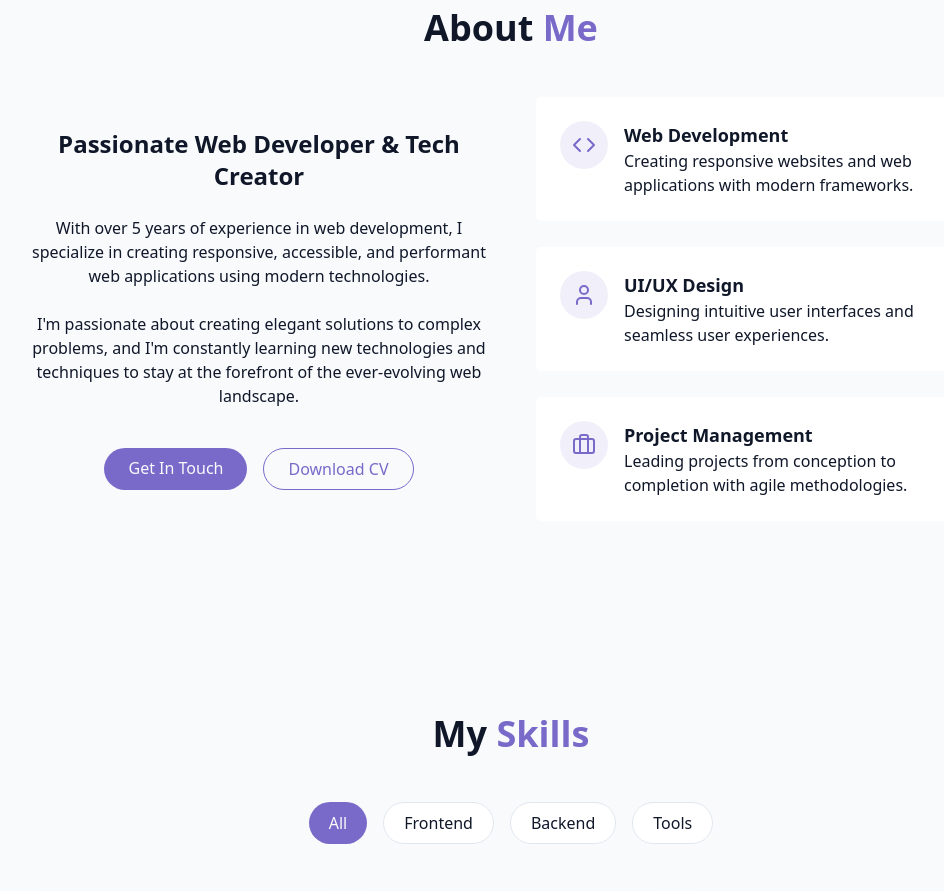
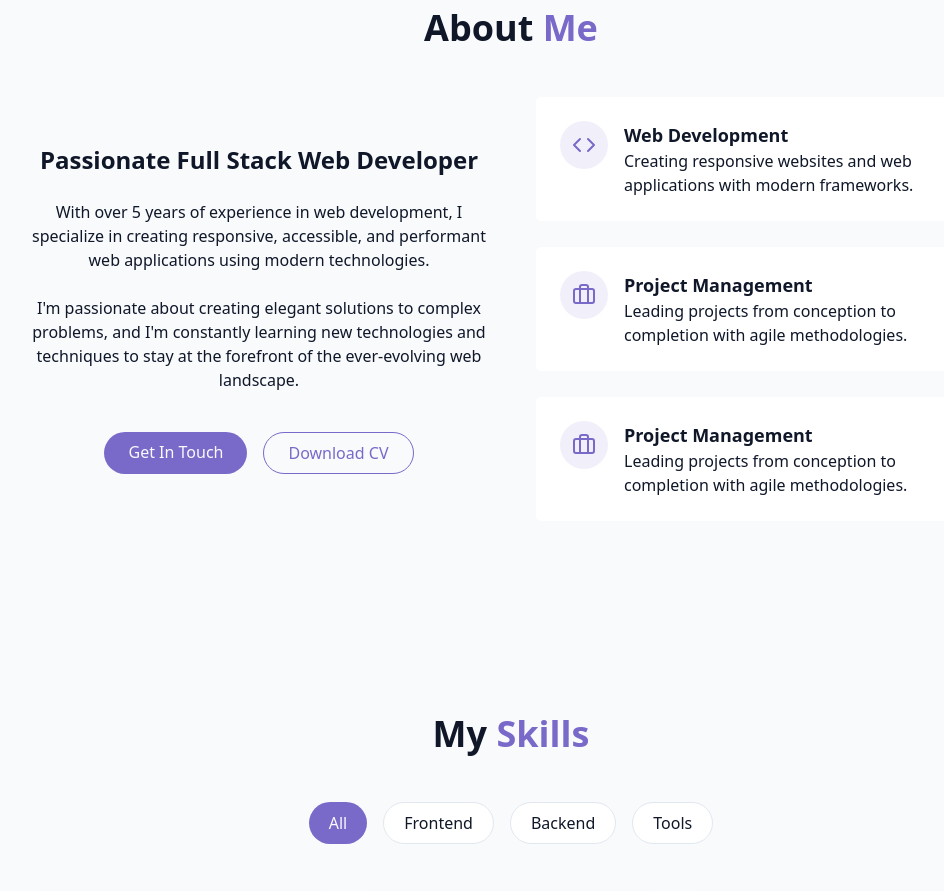
Before and after one commit to rifqiadrianto007/React_Portofolio, a React (Vite) app: page / in a window 1280 px wide. Shown: the part 960-1851 px from the top of the page, without its empty margins (129-1073 px from the left). Built offline with nearby package versions, Linux system fonts and the light colour scheme.

Commit message:
update story

```diff
--- a/src/components/AboutSection.jsx
+++ b/src/components/AboutSection.jsx
@@ -11,10 +11,11 @@ export const AboutSection = () => {
                 <div className="grid grid-cols-1 md:grid-cols-2 gap-12 items-center">
                     <div className="space-y-6">
                         <h3 className="text-2xl font-semibold">
-                            Passionate Web Developer & Tech Creator
+                            Passionate Full Stack Web Developer
                         </h3>
 
                         <p className="text-muted-foreground">
+                            {/* perbarui dan sesuaikan */}
                             With over 5 years of experience in web development, I specialize
                             in creating responsive, accessible, and performant web
                             applications using modern technologies.
@@ -33,7 +34,7 @@ export const AboutSection = () => {
                             </a>
 
                             <a
-                                href=""
+                                href="" // linked to gdrive
                                 className="px-6 py-2 rounded-full border border-primary text-primary hover:bg-primary/10 transition-colors duration-300">
                                 Download CV
                             </a>
@@ -58,17 +59,18 @@ export const AboutSection = () => {
                         <div className="gradient-border p-6 card-hover">
                             <div className="flex items-start gap-4">
                                 <div className="p-3 rounded-full bg-primary/10">
-                                    <User className="h-6 w-6 text-primary" />
+                                    <Briefcase className="h-6 w-6 text-primary" />
                                 </div>
                                 <div className="text-left">
-                                    <h4 className="font-semibold text-lg">UI/UX Design</h4>
+                                    <h4 className="font-semibold text-lg">Project Management</h4>
                                     <p className="text-muted-foreground">
-                                        Designing intuitive user interfaces and seamless user
-                                        experiences.
+                                        Leading projects from conception to completion with agile
+                                        methodologies.
                                     </p>
                                 </div>
                             </div>
                         </div>
+                        {/* ganti ke focus job lainnya */}
                         <div className="gradient-border p-6 card-hover">
                             <div className="flex items-start gap-4">
                                 <div className="p-3 rounded-full bg-primary/10">
```
